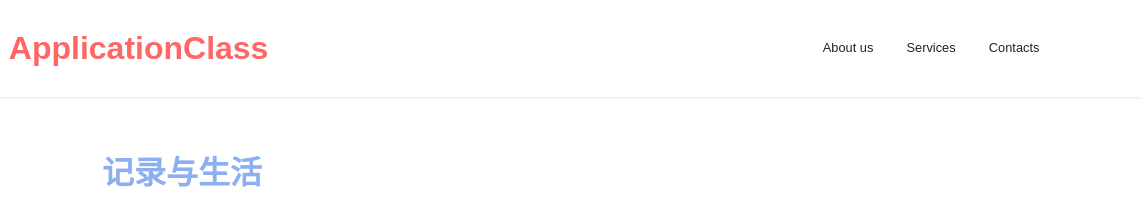
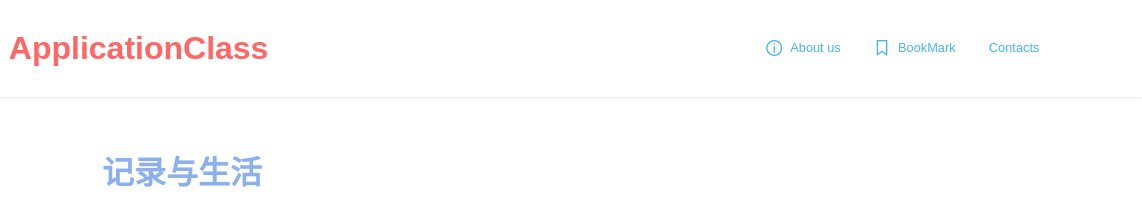
Before and after one commit to bddg/bddg.github.io, a plain HTML site: page about.html in a window 1280 px wide. Shown: the top 220 px of the page, 138-1280 px from the left. Drawn offline with Linux system fonts and the light colour scheme; files whose address does not match are found by name; a web font is replaced by a local one.

Commit message:
initial commit

```diff
--- a/about.html
+++ b/about.html
@@ -11,6 +11,7 @@
 
 
   <title>About</title>
+  <link rel="stylesheet" href="assets/web/assets/mobirise-icons2/mobirise2.css">
   <link rel="stylesheet" href="assets/tether/tether.min.css">
   <link rel="stylesheet" href="assets/bootstrap/css/bootstrap.min.css">
   <link rel="stylesheet" href="assets/bootstrap/css/bootstrap-grid.min.css">
@@ -47,14 +48,11 @@
                 </div>
             </button>
             <div class="collapse navbar-collapse" id="navbarSupportedContent">
-                <ul class="navbar-nav nav-dropdown nav-right" data-app-modern-menu="true">
-                    <li class="nav-item"><a class="nav-link link text-black display-4" href="https://mobiri.se">
+                <ul class="navbar-nav nav-dropdown nav-right" data-app-modern-menu="true"><li class="nav-item"><a class="nav-link link text-info display-4" href="about.html"><span class="mobi-mbri mobi-mbri-info mbr-iconfont mbr-iconfont-btn"></span>
                             About us</a></li>
-                    <li class="nav-item"><a class="nav-link link text-black display-4" href="https://mobiri.se">
-                            Services</a></li>
-                    <li class="nav-item"><a class="nav-link link text-black display-4" href="https://mobiri.se">Contacts</a>
-                    </li>
-                </ul>
+                    <li class="nav-item"><a class="nav-link link text-info display-4" href="https://mobiri.se"><span class="mobi-mbri mobi-mbri-bookmark mbr-iconfont mbr-iconfont-btn"></span>BookMark</a></li>
+                    <li class="nav-item"><a class="nav-link link text-info text-primary display-4" href=" ">Contacts</a>
+                    </li></ul>
 
 
             </div>
@@ -62,7 +60,7 @@
     </nav>
 </section>
 
-<section class="engine"><a href="https://mobirise.info/h">how to create a web page</a></section><section class="tabs content18 cid-srjA4LNhwo" id="tabs1-o">
+<section class="engine"><a href="https://mobirise.info/h">how to create your own web page for free</a></section><section class="tabs content18 cid-srjA4LNhwo" id="tabs1-o">
 
 
 
```
Also changed, not shown: index.html (+5 -8 lines), note.html (+6 -8 lines), page4.html (+6 -8 lines), 1 other file.
